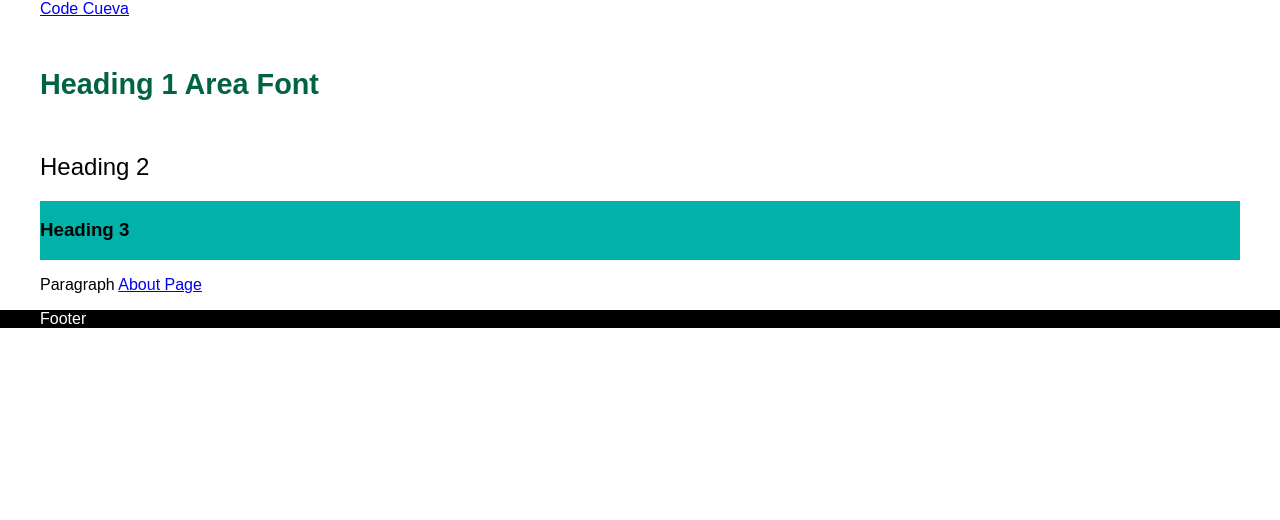
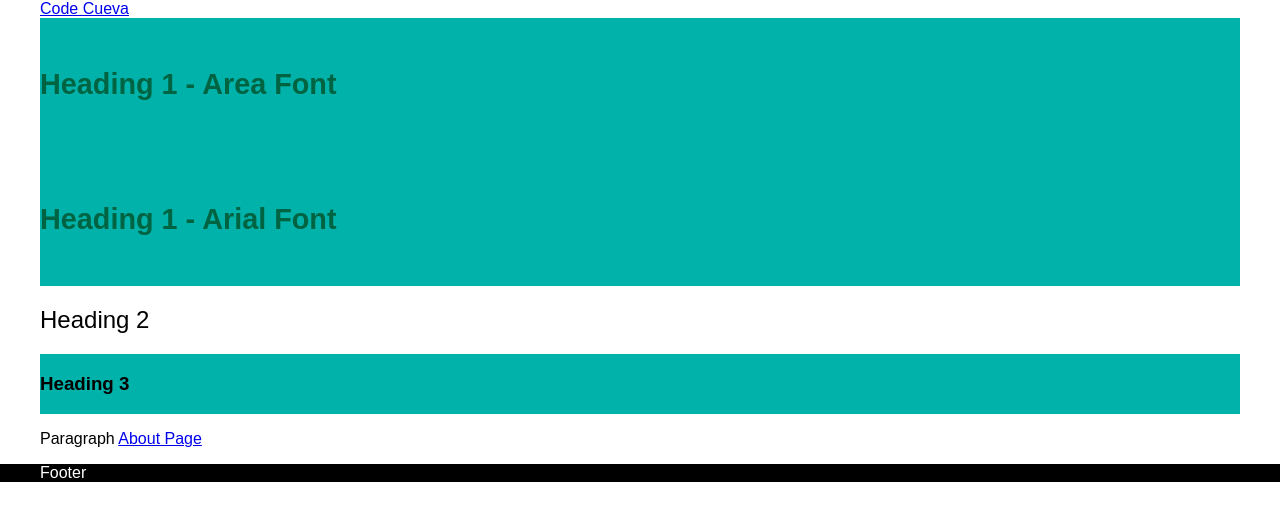
Before and after one commit to brynisaac/codecueva, a plain HTML site: page index.html in a window 1280 px wide. Drawn offline with Linux system fonts and the light colour scheme; a web font is replaced by a local one.

Commit message:
Update index.html

```diff
--- a/index.html
+++ b/index.html
@@ -13,7 +13,12 @@
       </div>
     </header>
     <div class="container">
-    <h1>Heading 1 Area Font</h1>
+      <div class="fresh-green">
+        <h1>Heading 1 - Area Font</h1>
+      </div>
+      <div class="fresh-green">
+        <h1 class="base-font">Heading 1 - Arial Font</h1>
+      </div>
     <h2>Heading 2</h2>
     <div class="fresh-green">
       <h3>Heading 3</h3>
```
